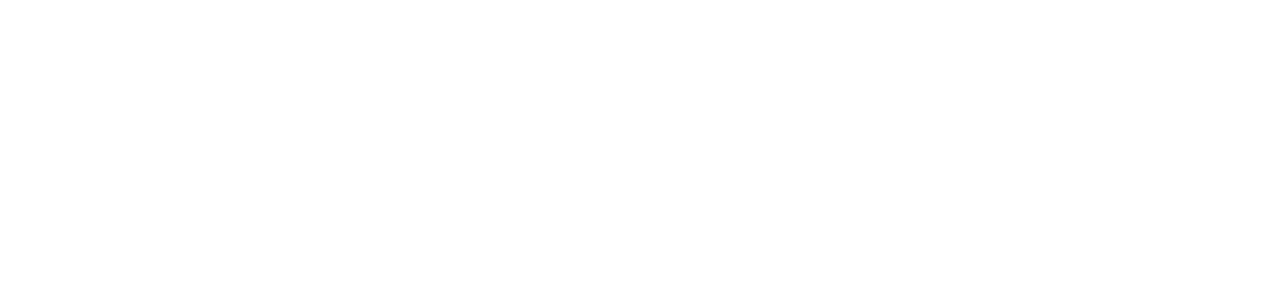
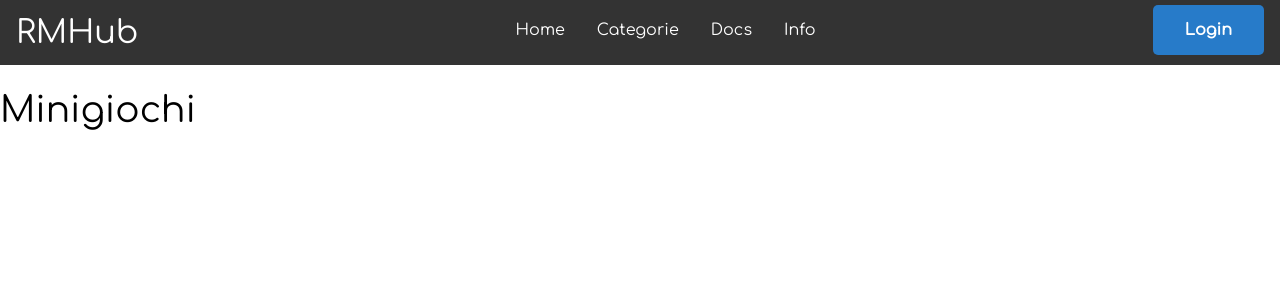
Before and after one commit to roysmanfo/RMHub, a React (Create React App) app: page /minigiochi in a window 1280 px wide. Before the commit this address had no page. Shown: the top 300 px of the page. Built offline with nearby package versions, Linux system fonts and the light colour scheme.

Commit message:
Page Minigiochi

```diff
--- a/src/Router.tsx
+++ b/src/Router.tsx
@@ -2,7 +2,7 @@ import { BrowserRouter, Routes, Route } from "react-router-dom"
 import App from './pages/App';
 import Categories from "./pages/Categories";
 import Login from "./pages/Login";
-
+import Minigiochi from "./pages/Minigiochi";
 
 export default function Router() {
 	return (
@@ -12,6 +12,7 @@ export default function Router() {
 				<Route path="/login" element={<Login />} />
 				<Route path="/home" element={<App />} />
 				<Route path="/categories" element={<Categories />} />
+				<Route path="/minigiochi" element={<Minigiochi />} />
 			</Routes>
 		</BrowserRouter>
 	);
```
